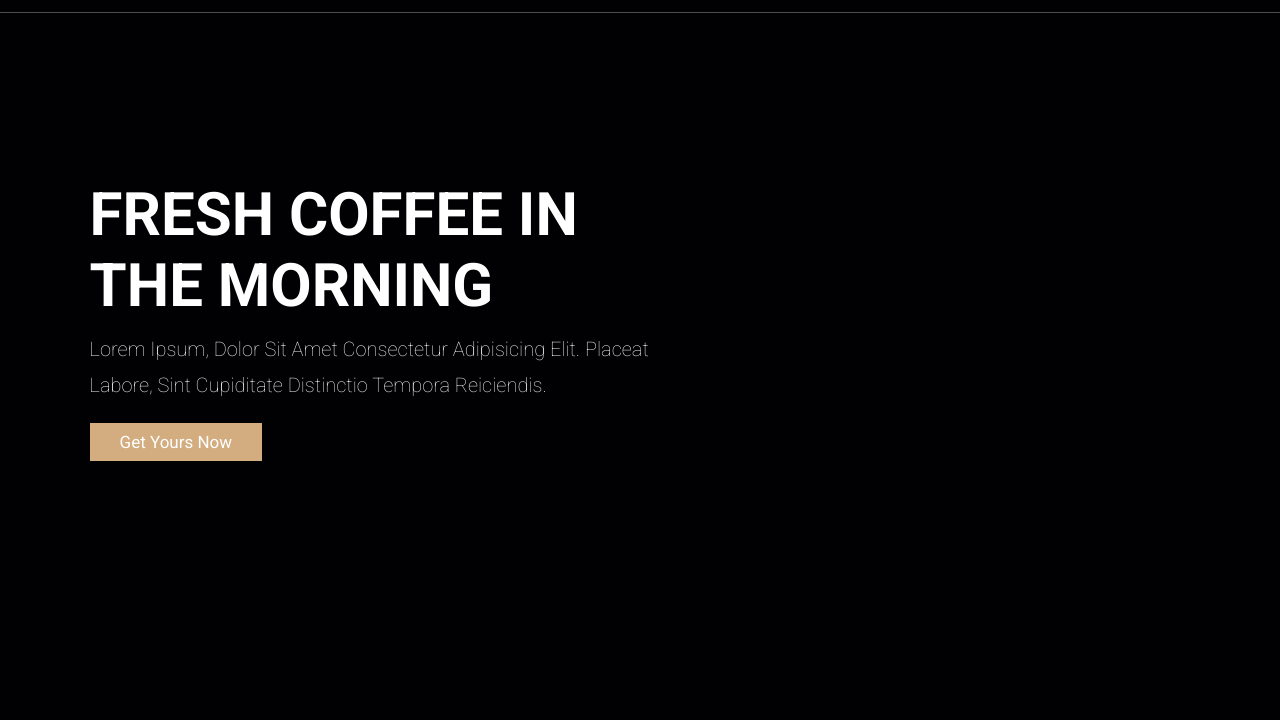
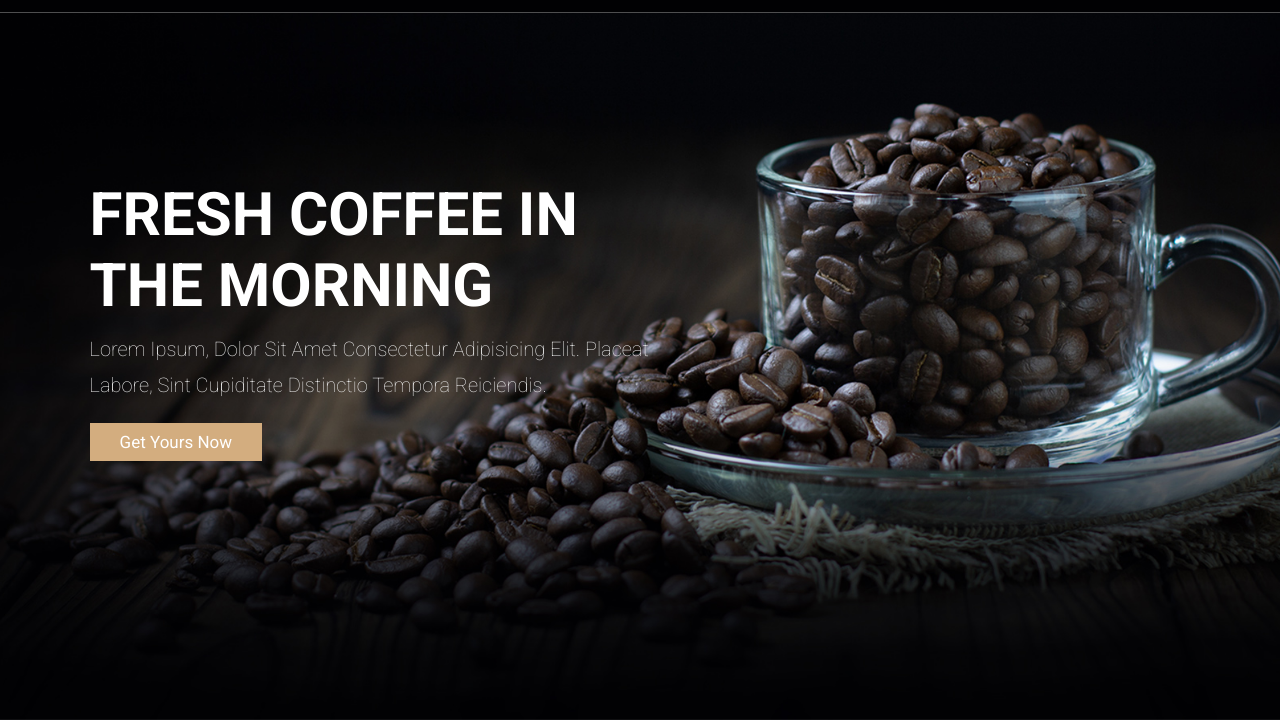
Before and after one commit to aosef/tamplet-2, a plain HTML site: page index.html in a window 1280 px wide. Shown: the part 80-800 px from the top of the page. Drawn offline with Linux system fonts and the light colour scheme.

Commit message:
Update style.css

```diff
--- a/style.css
+++ b/style.css
@@ -209,7 +209,7 @@ section{
     min-height: 100vh;
     display: flex;
     align-items: center;
-    background:url(..images/home-img.jpeg) no-repeat;
+    background:url(images/home-img.jpeg) no-repeat;
     background-size: cover;
     background-position: center;
 }
```
